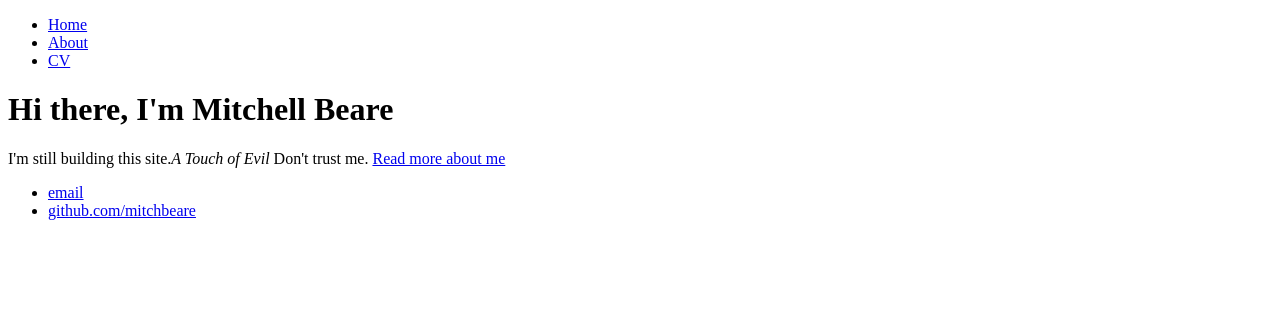
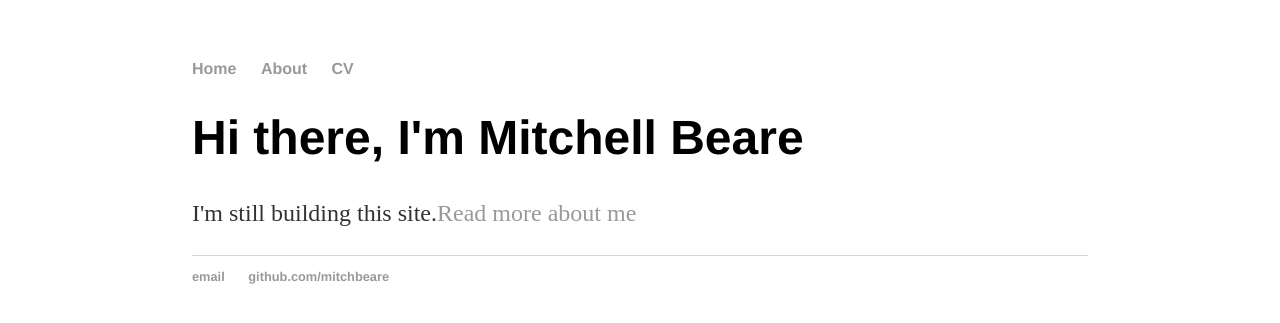
Before and after one commit to mitchbeare/mitchbeare.github.io, a Jekyll site: the page built from index.html, in a window 1280 px wide. Shown: the top 323 px of the page. Built offline with Jekyll 4.4.1, drawn with Linux system fonts in a browser that asks for light colours.

Commit message:
Created CSS

```diff
--- /dev/null
+++ b/css/main.css
@@ -0,0 +1,43 @@
+body {
+    margin: 60px auto;
+    width: 70%;
+}
+nav ul, footer ul {
+    font-family:'Helvetica', 'Arial', 'Sans-Serif';
+    padding: 0px;
+    list-style: none;
+    font-weight: bold;
+}
+nav ul li, footer ul li {
+    display: inline;
+    margin-right: 20px;
+}
+a {
+    text-decoration: none;
+    color: #999;
+}
+a:hover {
+    text-decoration: underline;
+}
+h1 {
+    font-size: 3em;
+    font-family:'Helvetica', 'Arial', 'Sans-Serif';
+}
+p {
+    font-size: 1.5em;
+    line-height: 1.4em;
+    color: #333;
+}
+footer {
+    border-top: 1px solid #d5d5d5;
+    font-size: .8em;
+}
+
+ul.posts {
+    margin: 20px auto 40px;
+    font-size: 1.5em;
+}
+
+ul.posts li {
+    list-style: none;
+}
--- a/index.html
+++ b/index.html
@@ -4,5 +4,5 @@ title: Mitchell Beare
 ---
 <div class="blurb">
 	<h1>Hi there, I'm Mitchell Beare</h1>
-	<p>I'm still building this site.<em>A Touch of Evil</em> Don't trust me. <a href="/about">Read more about me</a></p>
+	<p>I'm still building this site.<a href="/about">Read more about me</a></p>
 </div>
```
